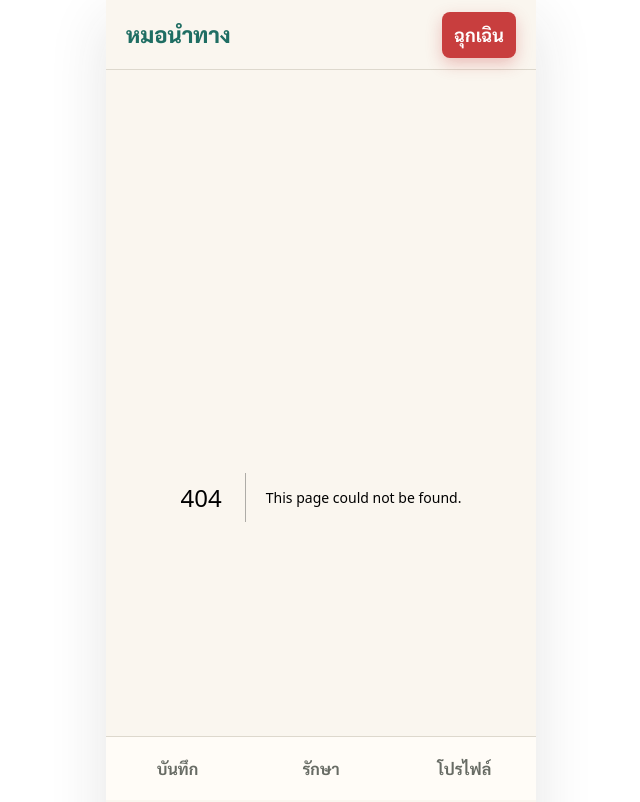
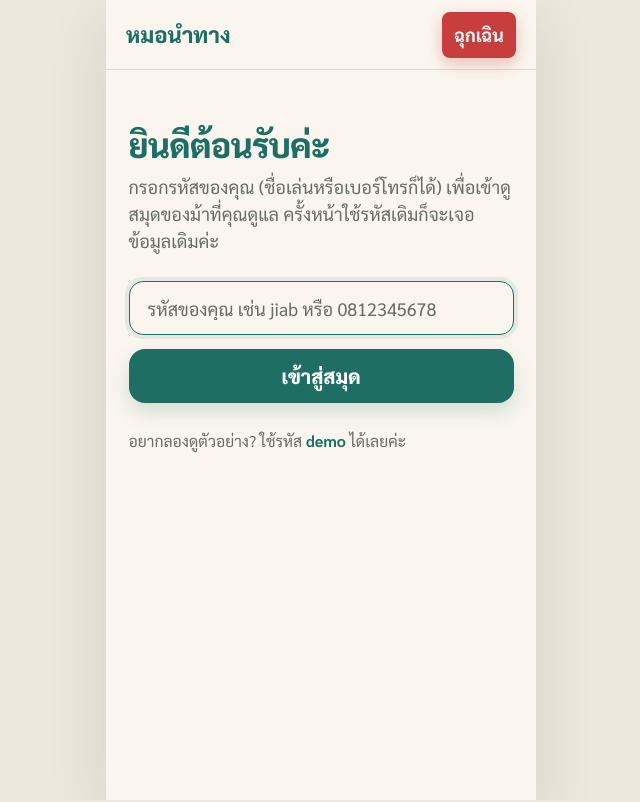
Before and after one commit to nicetsu/MorNumThang, a Next.js app: page /enter in a window 1280 px wide. Before the commit this address had no page. Shown: the top 802 px of the page, without its empty margins (319-959 px from the left). Built offline with nearby package versions, Linux system fonts and the light colour scheme; no server answers.

Commit message:
feat: update

```diff
--- /dev/null
+++ b/app/enter/actions.ts
@@ -0,0 +1,13 @@
+"use server";
+
+import { cookies } from "next/headers";
+import { redirect } from "next/navigation";
+import { OID_COOKIE } from "@/lib/patient";
+
+export async function enterId(formData: FormData) {
+  // ponytail: freeform id (ชื่อ/เบอร์โทร) — the "who owns these profiles" key. No password yet.
+  const id = String(formData.get("id") ?? "").trim().toLowerCase();
+  if (!id) throw new Error("กรุณากรอกรหัสของคุณ");
+  (await cookies()).set(OID_COOKIE, id, { maxAge: 60 * 60 * 24 * 365, path: "/" });
+  redirect("/patients");
+}
--- /dev/null
+++ b/app/enter/page.tsx
@@ -0,0 +1,31 @@
+import { enterId } from "./actions";
+import { Input } from "@/components/ui/input";
+
+export default function EnterPage() {
+  return (
+    <div className="space-y-6 py-6">
+      <div className="space-y-2">
+        <h2 className="screen-title">ยินดีต้อนรับค่ะ</h2>
+        <p className="text-muted-foreground">
+          กรอกรหัสของคุณ (ชื่อเล่นหรือเบอร์โทรก็ได้) เพื่อเข้าดูสมุดของม้าที่คุณดูแล
+          ครั้งหน้าใช้รหัสเดิมก็จะเจอข้อมูลเดิมค่ะ
+        </p>
+      </div>
+
+      <form action={enterId} className="space-y-3">
+        <Input
+          name="id"
+          required
+          autoFocus
+          placeholder="รหัสของคุณ เช่น jiab หรือ 0812345678"
+          className="bg-ivory"
+        />
+        <button type="submit" className="btn-primary">เข้าสู่สมุด</button>
+      </form>
+
+      <p className="text-sm text-muted-foreground">
+        อยากลองดูตัวอย่าง? ใช้รหัส <b className="text-teal">demo</b> ได้เลยค่ะ
+      </p>
+    </div>
+  );
+}
--- a/app/layout.tsx
+++ b/app/layout.tsx
@@ -1,10 +1,12 @@
 import type { Metadata, Viewport } from "next";
 import { Sarabun } from "next/font/google";
+import { cookies } from "next/headers";
 import "./globals.css";
 import { AppHeader } from "@/components/app-header";
 import { BottomNav } from "@/components/bottom-nav";
 import { Toaster } from "@/components/ui/sonner";
 import { RegisterSW } from "@/components/register-sw";
+import { PID_COOKIE } from "@/lib/patient";
 
 const sarabun = Sarabun({
   variable: "--font-sans",
@@ -26,11 +28,13 @@ export const viewport: Viewport = {
   initialScale: 1,
 };
 
-export default function RootLayout({
+export default async function RootLayout({
   children,
 }: Readonly<{
   children: React.ReactNode;
 }>) {
+  // Bottom nav only appears once a ม้า is chosen — hidden through the enter/select flow.
+  const hasPatient = (await cookies()).has(PID_COOKIE);
   return (
     <html lang="th" className={`${sarabun.variable} h-full antialiased`}>
       <body className="min-h-full">
@@ -38,7 +42,7 @@ export default function RootLayout({
         <div className="app-shell flex flex-col">
           <AppHeader />
           <main className="flex-1 px-5 py-6">{children}</main>
-          <BottomNav />
+          {hasPatient && <BottomNav />}
         </div>
         <Toaster />
         <RegisterSW />
--- a/app/patients/actions.ts
+++ b/app/patients/actions.ts
@@ -3,7 +3,7 @@
 import { cookies } from "next/headers";
 import { redirect } from "next/navigation";
 import { db } from "@/lib/db";
-import { PID_COOKIE } from "@/lib/patient";
+import { PID_COOKIE, OID_COOKIE, getOwnerId } from "@/lib/patient";
 
 async function setActive(id: string) {
   // ponytail: 1-year plain cookie — no auth to protect yet.
@@ -15,13 +15,21 @@ export async function selectPatient(id: string) {
   redirect("/");
 }
 
+export async function logout() {
+  const c = await cookies();
+  c.delete(PID_COOKIE);
+  c.delete(OID_COOKIE);
+  redirect("/enter");
+}
+
 export async function createPatient(formData: FormData) {
   const name = String(formData.get("name") ?? "").trim();
   if (!name) throw new Error("กรุณากรอกชื่อ");
   const ageRaw = parseInt(String(formData.get("age") ?? ""), 10);
   const age = Number.isFinite(ageRaw) && ageRaw >= 0 && ageRaw <= 130 ? ageRaw : null;
 
-  const p = await db.patient.create({ data: { name, age } });
+  const owner = (await getOwnerId()) ?? "demo"; // middleware guarantees an owner cookie
+  const p = await db.patient.create({ data: { name, age, owner } });
   await setActive(p.id);
   redirect("/");
 }
--- a/app/patients/page.tsx
+++ b/app/patients/page.tsx
@@ -2,21 +2,31 @@
 export const dynamic = "force-dynamic";
 
 import { db } from "@/lib/db";
-import { PID_COOKIE } from "@/lib/patient";
+import { PID_COOKIE, getOwnerId } from "@/lib/patient";
 import { cookies } from "next/headers";
-import { selectPatient, createPatient } from "./actions";
+import { selectPatient, createPatient, logout } from "./actions";
 import { Input } from "@/components/ui/input";
 
 export default async function PatientsPage() {
+  const owner = (await getOwnerId())!; // middleware guarantees a value here
   const [patients, activeId] = await Promise.all([
-    db.patient.findMany({ orderBy: { createdAt: "asc" } }),
+    db.patient.findMany({ where: { owner }, orderBy: { createdAt: "asc" } }),
     cookies().then((c) => c.get(PID_COOKIE)?.value),
   ]);
 
   return (
     <div className="space-y-6">
-      <h2 className="screen-title">เลือกม้าที่จะดูแล</h2>
-      <p className="text-muted-foreground">แตะที่ชื่อเพื่อเข้าดูสมุดของท่านนั้นค่ะ</p>
+      <div className="flex items-baseline justify-between gap-3">
+        <h2 className="screen-title">เลือกม้าที่จะดูแล</h2>
+        <form action={logout}>
+          <button type="submit" className="shrink-0 text-sm font-bold text-clay">
+            ออก ({owner})
+          </button>
+        </form>
+      </div>
+      <p className="text-muted-foreground">
+        {patients.length ? "แตะที่ชื่อเพื่อเข้าดูสมุดของท่านนั้นค่ะ" : "ยังไม่มีม้าในรหัสนี้ เพิ่มคนแรกได้เลยค่ะ"}
+      </p>
 
       <div className="space-y-3">
         {patients.map((p) => (
--- a/lib/patient.ts
+++ b/lib/patient.ts
@@ -1,19 +1,27 @@
 import { cookies } from "next/headers";
 import { db } from "@/lib/db";
 
-// ponytail: active patient = a cookie holding the chosen id. No auth yet — one caregiver,
-// many ม้า. Swap to a session when auth is real (PLAN §6).
+// ponytail: two cookies, no auth. `oid` = the owner id the user typed on the way in
+// (the "login"); `pid` = which of that owner's ม้า is active. Swap to real sessions later.
+export const OID_COOKIE = "oid";
 export const PID_COOKIE = "pid";
 
-// The ม้า the app currently operates on: cookie choice, else the first patient (fallback).
-// Returns null only when the DB has no patients at all.
+// The owner id the user entered, or null if they haven't been through the gate yet.
+export async function getOwnerId() {
+  return (await cookies()).get(OID_COOKIE)?.value ?? null;
+}
+
+// The active ม้า — scoped to the owner so a stray pid cookie can't read someone else's data.
+// null when no owner is set or the owner has no patients.
 export async function getActivePatient() {
+  const owner = await getOwnerId();
+  if (!owner) return null;
   const id = (await cookies()).get(PID_COOKIE)?.value;
   if (id) {
-    const p = await db.patient.findUnique({ where: { id } });
+    const p = await db.patient.findFirst({ where: { id, owner } });
     if (p) return p;
   }
-  return db.patient.findFirst();
+  return db.patient.findFirst({ where: { owner } });
 }
 
 // For server actions that mutate — a missing patient here is a real error, not an empty page.
--- /dev/null
+++ b/middleware.ts
@@ -0,0 +1,20 @@
+import { NextResponse } from "next/server";
+import type { NextRequest } from "next/server";
+
+// ponytail: the whole "auth" — no owner cookie ⇒ you must enter an id first.
+export function middleware(req: NextRequest) {
+  const hasId = req.cookies.has("oid");
+  const { pathname } = req.nextUrl;
+  if (!hasId && pathname !== "/enter") {
+    return NextResponse.redirect(new URL("/enter", req.url));
+  }
+  if (hasId && pathname === "/enter") {
+    return NextResponse.redirect(new URL("/", req.url));
+  }
+  return NextResponse.next();
+}
+
+// Skip Next internals, the AI api route, and static files (anything with a dot).
+export const config = {
+  matcher: ["/((?!_next|api|.*\\..*).*)"],
+};
```
Also changed, not shown: 2 other files (tests, documents, lock files or other folders).
